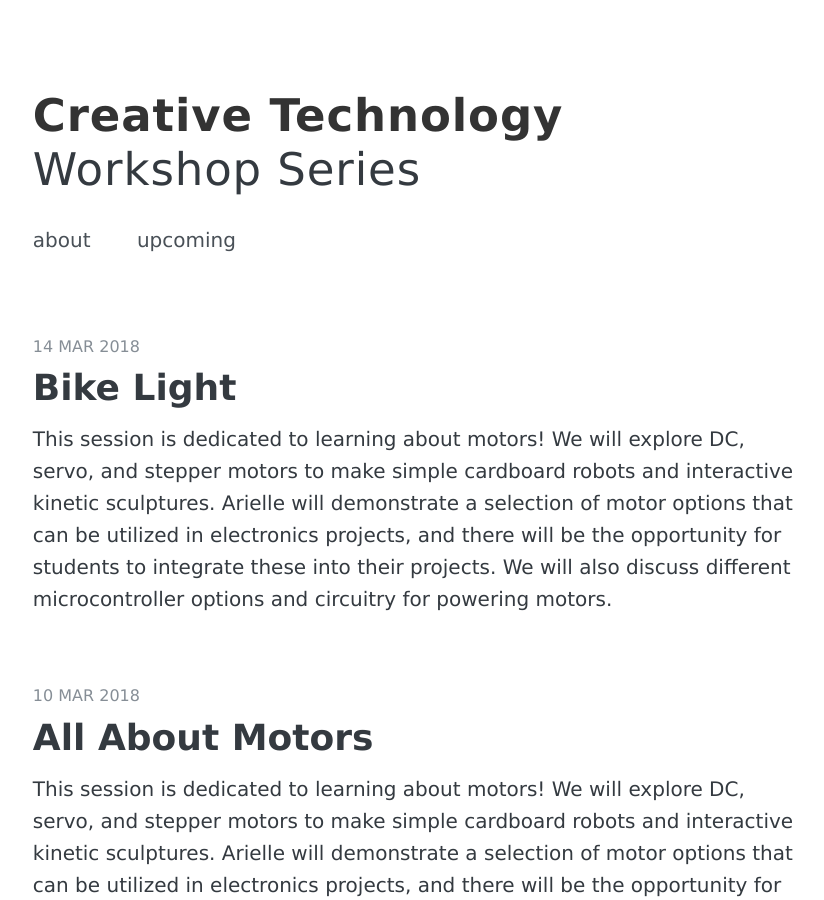
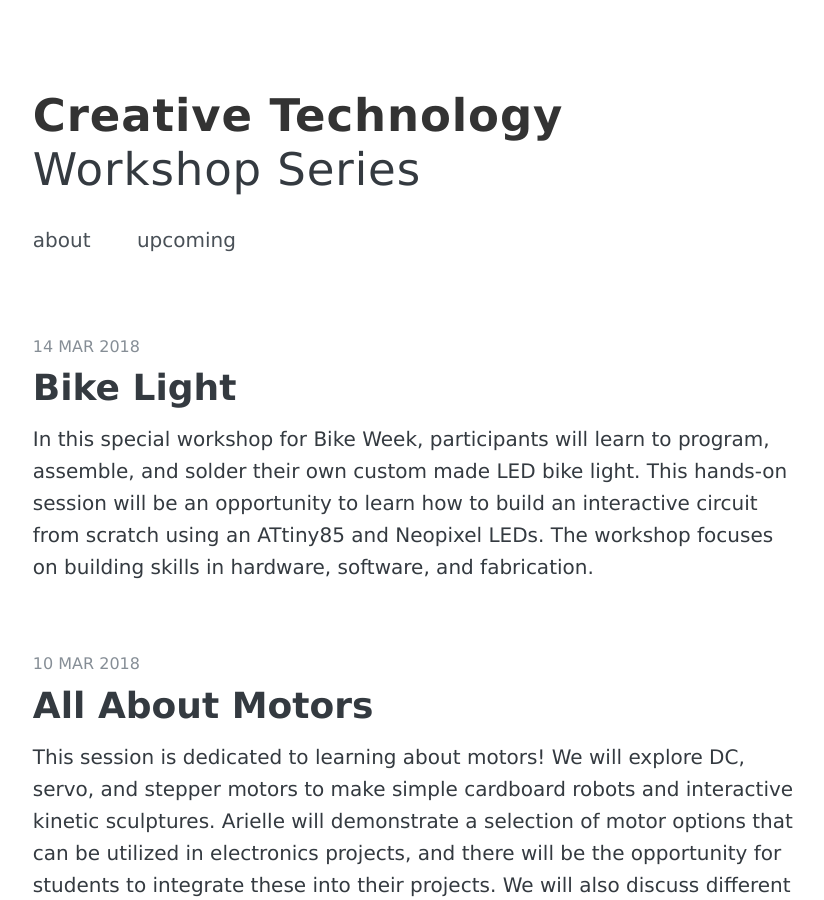
Before and after one commit to coloringchaos/creative-tech-workshops, a Jekyll site: the page built from index.html, in a window 1280 px wide and 900 px high. Shown: the whole window, without its empty margins (227-1051 px from the left). Built offline with Jekyll 4.4.1, drawn with Linux system fonts in a browser that asks for light colours; some web fonts are replaced; the list of posts is cut into pages by our own code; some of the changed lines change nothing that is shown.

Commit message:
addition

```diff
--- a/_posts/2018-03-14-bikelight.md
+++ b/_posts/2018-03-14-bikelight.md
@@ -1,7 +1,7 @@
 ---
 layout: post
 title: "Bike Light"
-description: "This session is dedicated to learning about motors! We will explore DC, servo, and stepper motors to make simple cardboard robots and interactive kinetic sculptures. Arielle will demonstrate a selection of motor options that can be utilized in electronics projects, and there will be the opportunity for students to integrate these into their projects. We will also discuss different microcontroller options and circuitry for powering motors.
+description: "In this special workshop for Bike Week, participants will learn to program, assemble, and solder their own custom made LED bike light. This hands-on session will be an opportunity to learn how to build an interactive circuit from scratch using an ATtiny85 and Neopixel LEDs. The workshop focuses on building skills in hardware, software, and fabrication.
 "
 date: 2018-03-14
 permalink: /bike-light
@@ -16,7 +16,7 @@
 
 <hr>
 
-In this special workshop for Bike Week, participants will learn to program, assemble, and solder their own custom made LED bike light. This hands-on session will be an opportunity for participants to learn how to build an interactive circuit from scratch using an ATtiny85 and Neopixel LEDs. The workshop focuses on building skills in hardware, software, and fabrication.
+In this special workshop for Bike Week, participants will learn to program, assemble, and solder their own custom made LED bike light. This hands-on session will be an opportunity to learn how to build an interactive circuit from scratch using an ATtiny85 and Neopixel LEDs. The workshop focuses on building skills in hardware, software, and fabrication.
 
 <br>
 
@@ -30,7 +30,7 @@
 
 #### **Step 1: Add DIP Socket**
 
-Be sure to position the socket so that the notch at the top is closest to the end of the prototyping board.
+The DIP Socket will hold our 8-pin ATtiny chip, we'll add it to the circuit once everything has been soldered. Be sure to position the socket so that the notch at the top is closest to the end of the prototyping board.
 
 ![step 1](images/step1-1.png "Add DIP Socket")
 
@@ -39,6 +39,8 @@
 
 You will be adding 2 resistors, one is 470Ω for the neopixel strip and connects to pin 2 on the ATtiny. The other is 10KΩ and connects between pin 1 (reset) and pin 8 (5V) on the ATtiny.
 
+Trim the leads ***after*** soldering them to the board.
+
 ![step 2-1](images/step2-1.jpg "Add 470 ohm")
 
 ![step 2-2](images/step2-2.jpg "Add 10K ohm")
@@ -46,14 +48,25 @@
 ![step 2-3](images/step2-3.jpg "Add 10K ohm")
 
 <br>
-#### **Step 2: Add Capacitor**
+#### **Step 3: Add Capacitor**
 
 Next, add a 100uF capacitor between pin 4 (GND) and pin 8 (5V) of the ATtiny. Bending the leads 90 degrees allows the capacitor to lay flat against the board.
 
 ![step 3-1](images/step3-1.png "Bend the cap")
 
-![step 3-2](images/step3-2.png "Cap")
+![step 3-2](images/step3-2.png "Capacitor")
 
-![step 3-3](images/step3-3.png "Cap")
+![step 3-3](images/step3-3.png "Capacitor")
 
-![step 3-4](images/step3-4.png "Cap")
+![step 3-4](images/step3-4.png "Cap position")
+
+![step 3-5](images/step3-5.jpg "Bend the cap")
+
+<br>
+#### **Step 4: Add Battery Holder**
+
+Add the battery holder. Be sure to position it so that the positive side of the battery holder is on the same side of the board as ATtiny pins 5,6,7,8. Solder the battery on the back of the board. You will also add a wire connecting the ground pin of the battery holder to pin 4 (GND) on the ATtiny.
+
+![step 4-1](images/step4-1.jpg "Position battery holder")
+
+![step 4-2](images/step4-2.jpg "Solder battery to ground")
```
